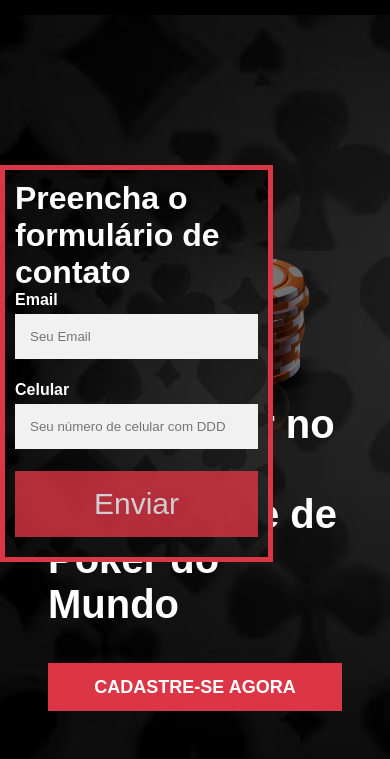
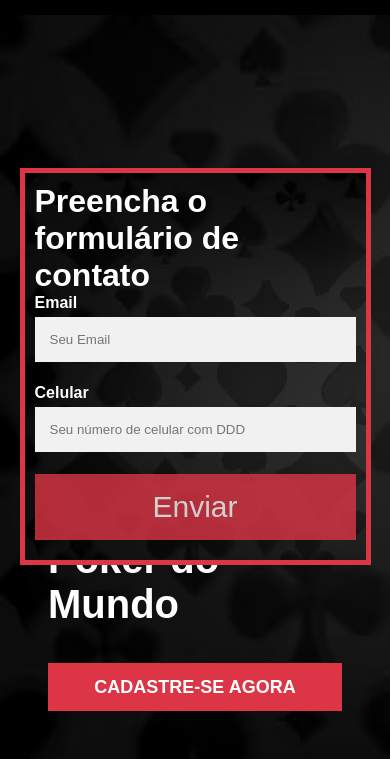
Before and after one commit to GamerEx60/GamerEx60.github.io, a plain HTML site: page index.html in a window 390 px wide. Shown: the part 85-844 px from the top of the page. Drawn offline with Linux system fonts and the light colour scheme.

Commit message:
media query

```diff
--- a/styles.css
+++ b/styles.css
@@ -2,9 +2,10 @@
 /* The popup form - hidden by default */
 .form-popup {
   display: block;
-  position: fixed;
-  top: 250px;
-  right: 30%;
+  position: absolute;
+  top: 30%;
+  right: 20%;
+  left: 20%;
   border: 5px solid #dc3545;
   z-index: 9;
   color: white;
@@ -12,8 +13,9 @@
 
 /* Add styles to the form container */
 .form-container {
-  max-width: 600px;
+  max-width: 100%;
   padding: 10px;
+
   background-image: url(./Imagens/section-background.jpeg);
 }
 
@@ -358,3 +360,10 @@ h2 {
     max-width: 270px;
   }
 }
+
+@media screen and (min-width: 270px) and (max-width: 1000px) {
+  .form-popup {
+    left: 5%;
+    right: 5%;
+  }
+}
```
